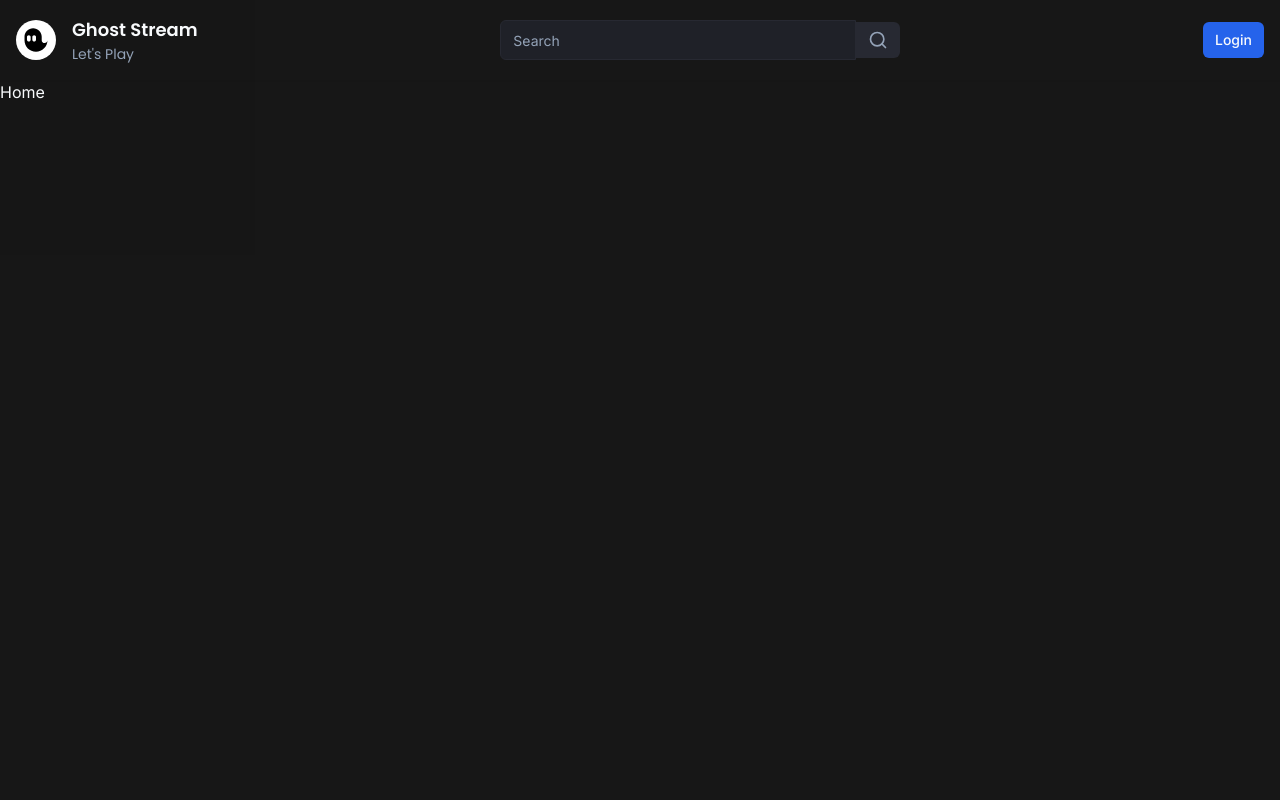
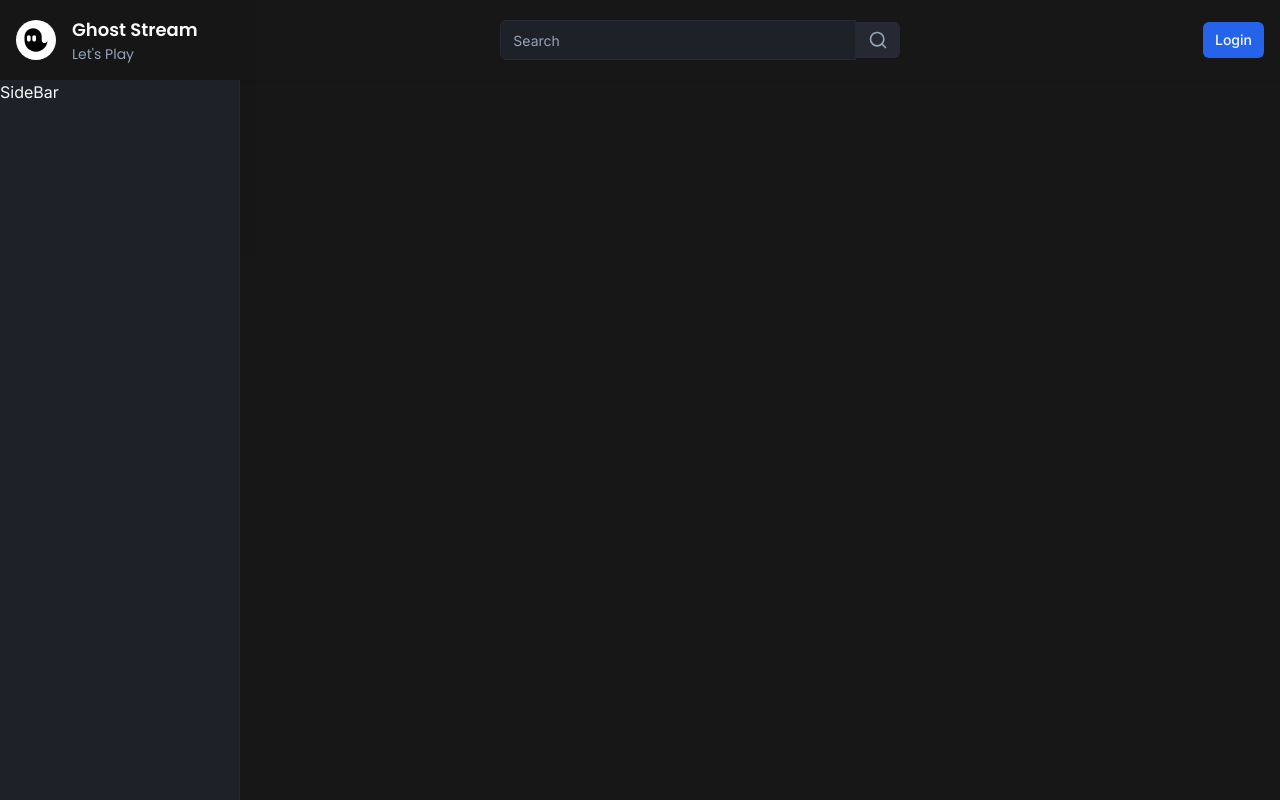
Before and after one commit to Jaymoo87/video-streamer, a Next.js app: page / in a window 1280 px wide. Built offline with nearby package versions, Linux system fonts and the light colour scheme; no server answers.

Commit message:
starting side bar layout, using zustand for state

```diff
--- /dev/null
+++ b/app/(browse)/_components/sidebar/index.tsx
@@ -0,0 +1,6 @@
+import React from "react";
+import { Wrapper } from "./wrapper";
+
+export const SideBar = () => {
+  return <Wrapper>SideBar</Wrapper>;
+};
--- /dev/null
+++ b/app/(browse)/_components/sidebar/wrapper.tsx
@@ -0,0 +1,18 @@
+"use client";
+
+import { useSideBar } from "@/store/useSideBar";
+
+interface WrapperProps {
+  children: React.ReactNode;
+}
+
+import React from "react";
+
+export const Wrapper = ({ children }: WrapperProps) => {
+  const { collapsed } = useSideBar((state) => state);
+  return (
+    <aside className="fixed left-0 flex flex-col w-60 h-full bg-background border-r border=[#2d2e35] z-50">
+      {children}
+    </aside>
+  );
+};
--- a/app/(browse)/layout.tsx
+++ b/app/(browse)/layout.tsx
@@ -1,11 +1,14 @@
 import React from "react";
 import { Navbar } from "./_components/navbar";
+import { SideBar } from "./_components/sidebar";
 
 const BrowseLayout = ({ children }: { children: React.ReactNode }) => {
   return (
     <>
       <Navbar />
-      <div className="flex h-full pt-20"> {children}</div>
+      <div className="flex h-full pt-20">
+        <SideBar /> {children}
+      </div>
     </>
   );
 };
--- a/package.json
+++ b/package.json
@@ -24,7 +24,8 @@
     "react-dom": "^18",
     "svix": "^1.15.0",
     "tailwind-merge": "^2.2.0",
-    "tailwindcss-animate": "^1.0.7"
+    "tailwindcss-animate": "^1.0.7",
+    "zustand": "^4.4.7"
   },
   "devDependencies": {
     "@types/node": "^20",
--- /dev/null
+++ b/store/useSideBar.ts
@@ -0,0 +1,13 @@
+import { create } from "zustand";
+
+interface SideBarStore {
+  collapsed: boolean;
+  onExpand: () => void;
+  onCollapse: () => void;
+}
+
+export const useSideBar = create<SideBarStore>((set) => ({
+  collapsed: false,
+  onExpand: () => set(() => ({ collapsed: false })),
+  onCollapse: () => set(() => ({ collapsed: true })),
+}));
```
Also changed, not shown: 1 other file (tests, documents, lock files or other folders).
